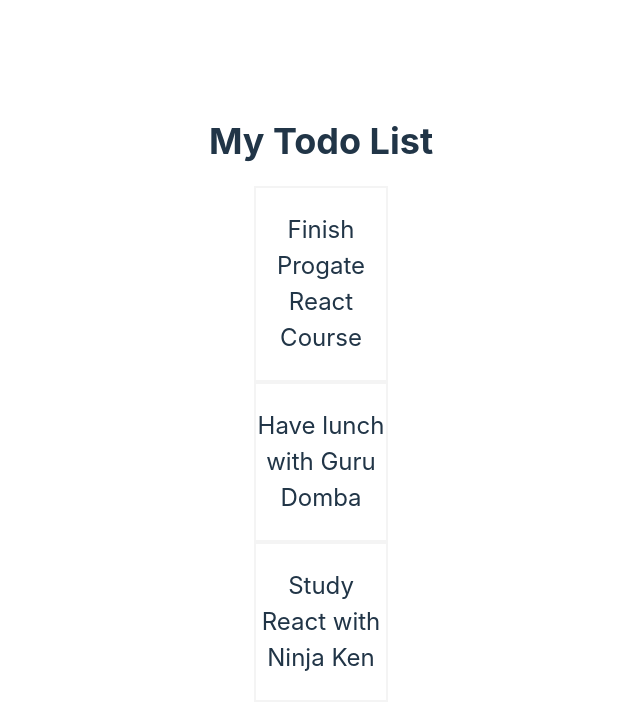
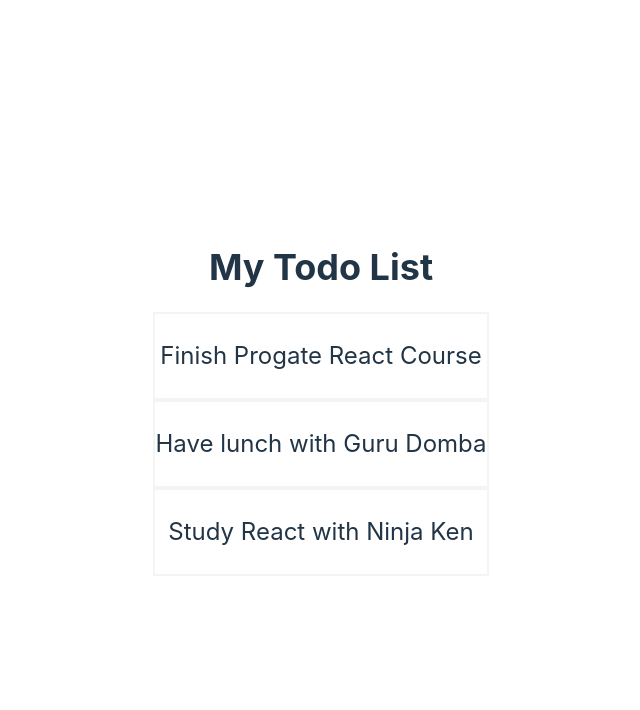
Before and after one commit to possiblydhila/todoApp-react-project, a React (Vite) app: page / in a window 1280 px wide. Shown: the top 710 px of the page, without its empty margins (319-959 px from the left). Built offline with nearby package versions, Linux system fonts and the light colour scheme.

Commit message:
Updated CSS to components

```diff
--- a/src/components/Todos.jsx
+++ b/src/components/Todos.jsx
@@ -13,7 +13,7 @@ const Todos = ({ todos }) => {
 
   const styles = {
     container: {
-      width: '40%',
+      width: '100%',
       margin: '0 auto',
     },
   }
```
